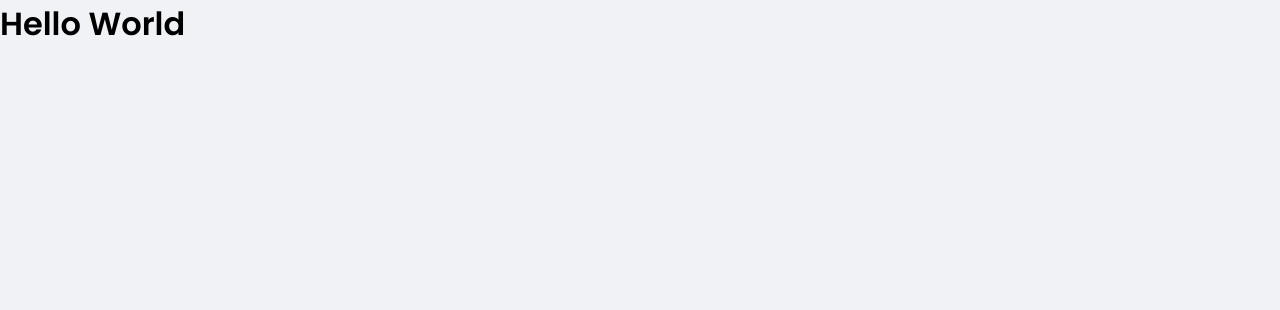
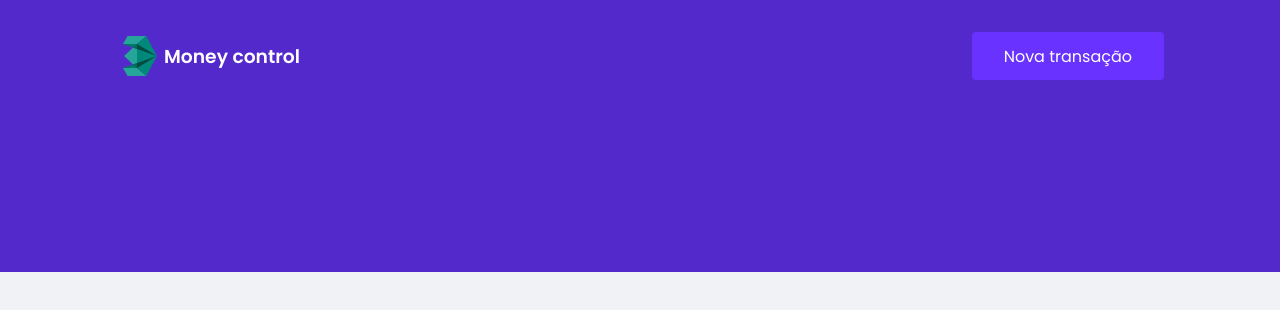
Before and after one commit to Pedrofelipem/money-control, a React (Create React App) app: page / in a window 1280 px wide. Shown: the top 310 px of the page. Built offline with nearby package versions, Linux system fonts and the light colour scheme.

Commit message:
Components: header - building application header

```diff
--- a/public/index.html
+++ b/public/index.html
@@ -6,7 +6,7 @@
     <meta name="viewport" content="width=device-width, initial-scale=1" />
     <link rel="shortcut icon" href="favicon.png" type="image/x-icon"/>
     <link href="https://fonts.googleapis.com/css2?family=Poppins:wght@400;600&display=swap" rel="stylesheet">
-    <title>Money Control</title>
+    <title>Money control</title>
   </head>
   <body>
     <div id="root"></div>
--- a/src/App.tsx
+++ b/src/App.tsx
@@ -1,10 +1,11 @@
+import { Header } from "./components/Header";
 import { GlobalStyle } from "./styles/global";
 
 export function App() {
   return (
-    <div className="App">
-      <h1>Hello World</h1>
+    <>
+      <Header />
       <GlobalStyle />
-    </div>
+    </>
   );
 }
--- /dev/null
+++ b/src/components/Header/index.tsx
@@ -0,0 +1,16 @@
+import logoImg from '../../assets/logo.svg'
+import { Container, Content, LogoTipo } from './styles'
+
+export function Header(){
+    return(
+        <Container>
+            <Content>
+                <LogoTipo>
+                    <img src={logoImg} alt="Money control" />
+                    <h3>Money control</h3>
+                </LogoTipo>
+                <button type="button"> Nova transação</button>
+            </Content>
+        </Container>
+    )
+}
--- /dev/null
+++ b/src/components/Header/styles.ts
@@ -0,0 +1,38 @@
+import styled from 'styled-components';
+
+export const Container = styled.header`
+    background-color: var(--blue);
+`
+
+export const LogoTipo = styled.div`
+    color: #FFF;
+    display: flex;
+    align-items: center;
+    justify-content: space-between;
+`
+
+export const Content = styled.div`
+    max-width: 1080px;
+    margin: 0 auto;
+
+    padding: 2rem 1rem 12rem;
+    display: flex;
+    align-items: center;
+    justify-content: space-between;
+
+    button{
+        font-size: 1rem;
+        color: #FFF;
+        background-color: var(--blue-light);
+        border: 0;
+        padding: 0 2rem;
+        border-radius: 0.25rem;
+        height: 3rem;
+
+        transition: filter 0.2s;
+
+        &:hover {
+            filter: brightness(0.9);
+        }
+    }
+`
```
Also changed, not shown: src/assets/logo.svg (added).
